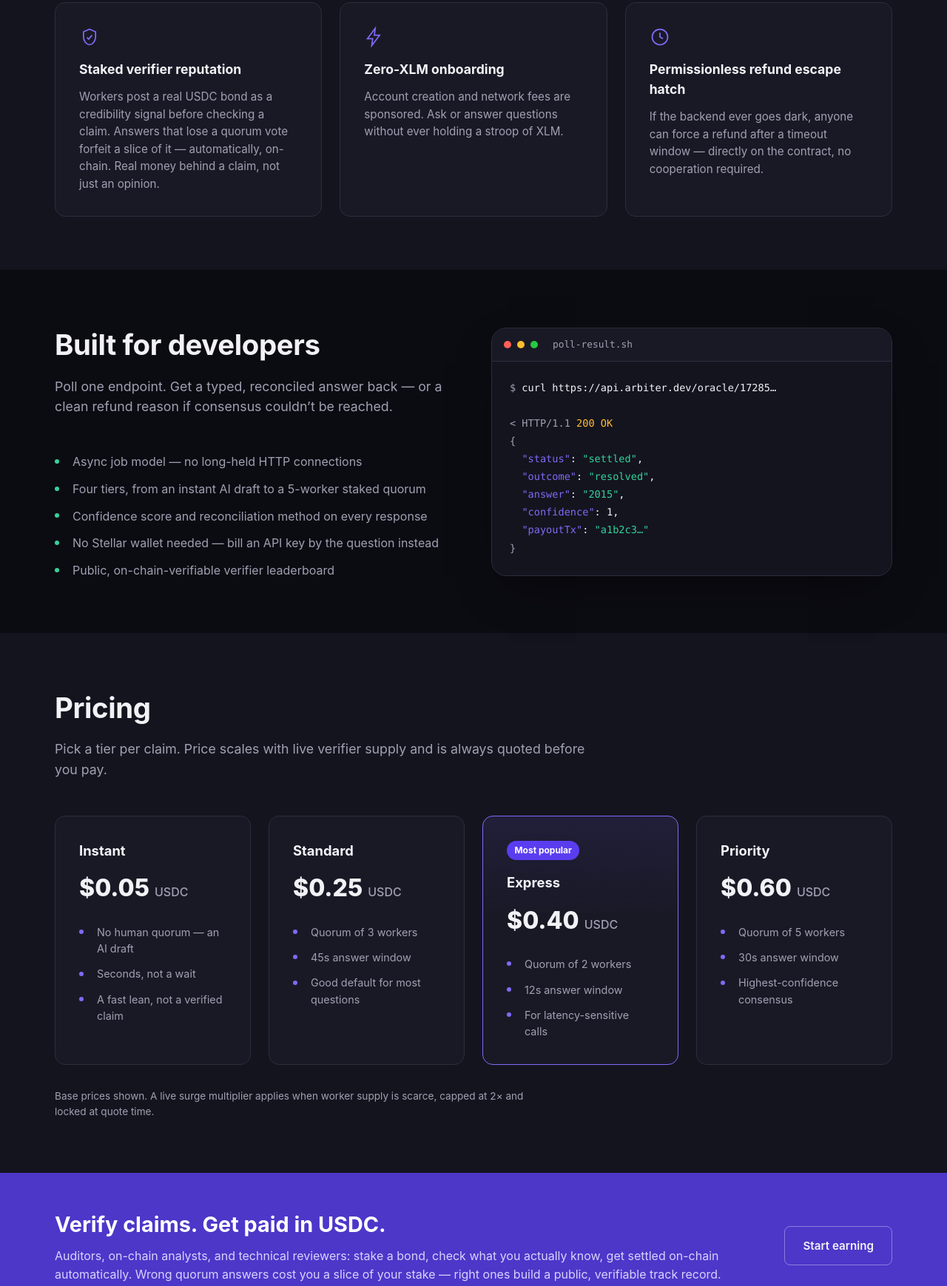
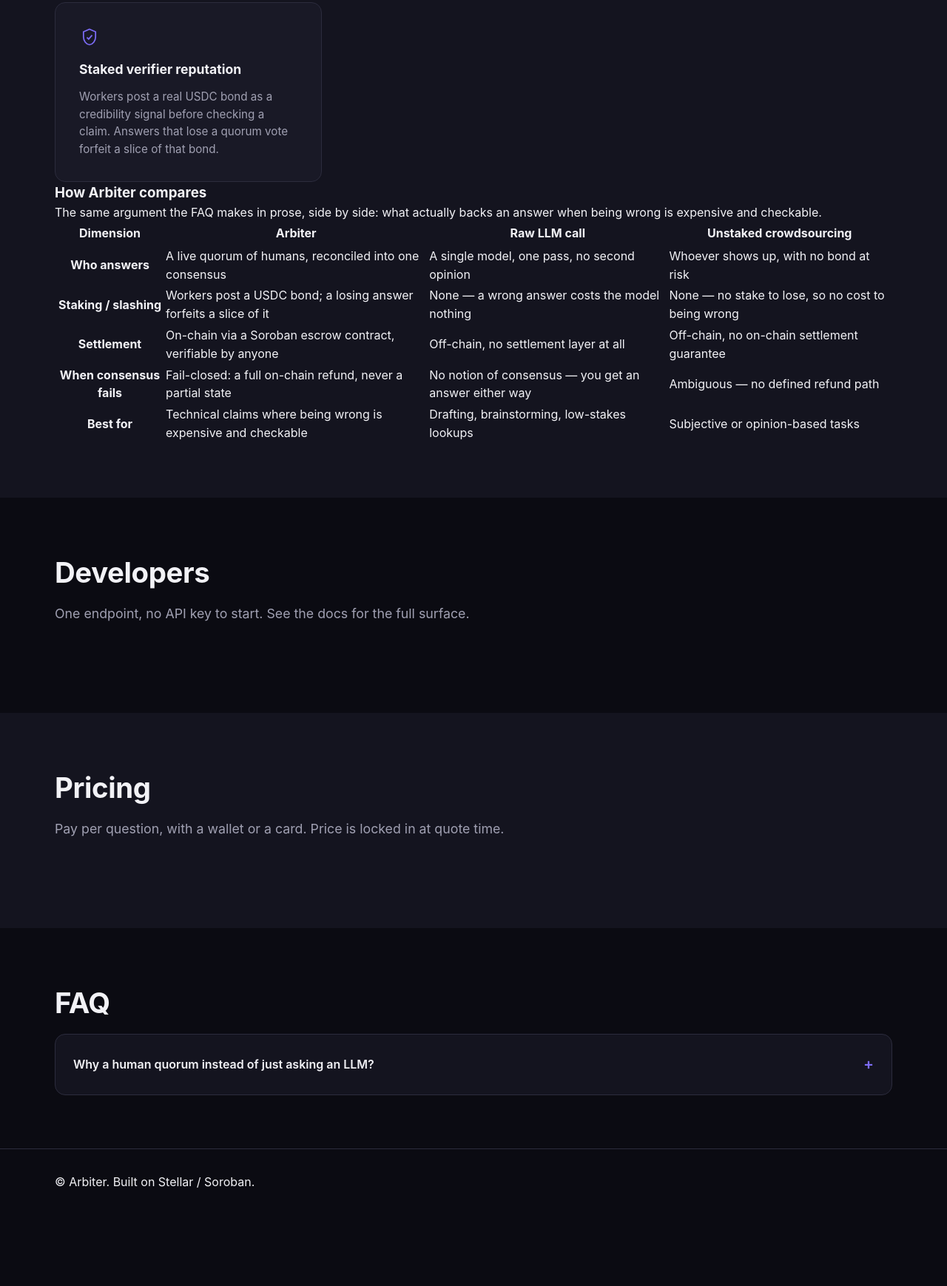
Before and after one commit to Arbiter-xyz/arbiter-app, a plain HTML site: page landing/index.html in a window 1280 px wide. Shown: the part 1871-3610 px from the top of the page at 74% size. After the commit the page ends 3513 px from the top, so only its background shows below. Drawn offline with Linux system fonts and the light colour scheme.

Commit message:
fix: #83 A comparison table (Arbiter vs. traditional oracle networks vs.
Closes #83

```diff
--- a/landing/index.html
+++ b/landing/index.html
@@ -152,59 +152,71 @@
             <svg class="feature-icon" viewBox="0 0 24 24" fill="none" stroke="currentColor" stroke-width="1.5" aria-hidden="true"><path d="M12 3l7 3v6c0 4.4-3 8.4-7 9-4-.6-7-4.6-7-9V6l7-3z"/><path d="M9 12.5l2 2 4-4.5"/></svg>
             <h3>Staked verifier reputation</h3>
             <p>Workers post a real USDC bond as a credibility signal before checking a claim.
-              Answers that lose a quorum vote forfeit a slice of it — automatically, on-chain.
-              Real money behind a claim, not just an opinion.</p>
+              Answers that lose a quorum vote forfeit a slice of that bond.</p>
           </article>
+        </div>
 
-          <article class="feature-card reveal">
-            <svg class="feature-icon" viewBox="0 0 24 24" fill="none" stroke="currentColor" stroke-width="1.5" aria-hidden="true"><path d="M13 2L4 14h6l-1 8 9-12h-6l1-8z"/></svg>
-            <h3>Zero-XLM onboarding</h3>
-            <p>Account creation and network fees are sponsored. Ask or answer questions without
-              ever holding a stroop of XLM.</p>
-          </article>
-
-          <article class="feature-card reveal">
-            <svg class="feature-icon" viewBox="0 0 24 24" fill="none" stroke="currentColor" stroke-width="1.5" aria-hidden="true"><circle cx="12" cy="12" r="9"/><path d="M12 7v5l3.5 2"/></svg>
-            <h3>Permissionless refund escape hatch</h3>
-            <p>If the backend ever goes dark, anyone can force a refund after a timeout window —
-              directly on the contract, no cooperation required.</p>
-          </article>
+        <!-- COMPARISON TABLE -->
+        <div class="comparison reveal" id="comparison">
+          <h3 class="comparison-heading">How Arbiter compares</h3>
+          <p class="comparison-sub">The same argument the FAQ makes in prose, side by side: what
+            actually backs an answer when being wrong is expensive and checkable.</p>
+          <div class="comparison-scroll">
+            <table class="comparison-table">
+              <caption class="sr-only">Comparison of Arbiter against a raw LLM call and unstaked crowdsourcing</caption>
+              <thead>
+                <tr>
+                  <th scope="col">Dimension</th>
+                  <th scope="col" class="is-arbiter">Arbiter</th>
+                  <th scope="col">Raw LLM call</th>
+                  <th scope="col">Unstaked crowdsourcing</th>
+                </tr>
+              </thead>
+              <tbody>
+                <tr>
+                  <th scope="row">Who answers</th>
+                  <td class="is-arbiter">A live quorum of humans, reconciled into one consensus</td>
+                  <td>A single model, one pass, no second opinion</td>
+                  <td>Whoever shows up, with no bond at risk</td>
+                </tr>
+                <tr>
+                  <th scope="row">Staking / slashing</th>
+                  <td class="is-arbiter">Workers post a USDC bond; a losing answer forfeits a slice of it</td>
+                  <td>None — a wrong answer costs the model nothing</td>
+                  <td>None — no stake to lose, so no cost to being wrong</td>
+                </tr>
+                <tr>
+                  <th scope="row">Settlement</th>
+                  <td class="is-arbiter">On-chain via a Soroban escrow contract, verifiable by anyone</td>
+                  <td>Off-chain, no settlement layer at all</td>
+                  <td>Off-chain, no on-chain settlement guarantee</td>
+                </tr>
+                <tr>
+                  <th scope="row">When consensus fails</th>
+                  <td class="is-arbiter">Fail-closed: a full on-chain refund, never a partial state</td>
+                  <td>No notion of consensus — you get an answer either way</td>
+                  <td>Ambiguous — no defined refund path</td>
+                </tr>
+                <tr>
+                  <th scope="row">Best for</th>
+                  <td class="is-arbiter">Technical claims where being wrong is expensive and checkable</td>
+                  <td>Drafting, brainstorming, low-stakes lookups</td>
+                  <td>Subjective or opinion-based tasks</td>
+                </tr>
+              </tbody>
+            </table>
+          </div>
         </div>
       </div>
     </section>
 
     <!-- DEVELOPERS -->
-    <section class="section" id="developers" aria-labelledby="dev-heading">
-      <div class="container dev-grid">
-        <div class="reveal">
-          <h2 id="dev-heading" class="section-heading">Built for developers</h2>
-          <p class="section-sub">Poll one endpoint. Get a typed, reconciled answer back — or a
-            clean refund reason if consensus couldn&rsquo;t be reached.</p>
-          <ul class="dev-list">
-            <li>Async job model — no long-held HTTP connections</li>
-            <li>Four tiers, from an instant AI draft to a 5-worker staked quorum</li>
-            <li>Confidence score and reconciliation method on every response</li>
-            <li>No Stellar wallet needed — bill an API key by the question instead</li>
-            <li>Public, on-chain-verifiable <a href="https://arbiter-app-ten.vercel.app/leaderboard.html">verifier leaderboard</a></li>
-          </ul>
-        </div>
-
-        <div class="terminal reveal" aria-label="Example: polling for a result">
-          <div class="terminal-bar">
-            <span class="dot dot-red" aria-hidden="true"></span><span class="dot dot-yellow" aria-hidden="true"></span><span class="dot dot-green" aria-hidden="true"></span>
-            <span class="terminal-title">poll-result.sh</span>
-          </div>
-          <pre class="terminal-body" tabindex="0"><code><span class="tok-muted">$</span> curl https://api.arbiter.dev/oracle/17285…
-
-<span class="tok-muted">&lt; HTTP/1.1</span> <span class="tok-status">200 OK</span>
-<span class="tok-brace">{</span>
-  <span class="tok-key">"status"</span>: <span class="tok-string">"settled"</span>,
-  <span class="tok-key">"outcome"</span>: <span class="tok-string">"resolved"</span>,
-  <span class="tok-key">"answer"</span>: <span class="tok-string">"2015"</span>,
-  <span class="tok-key">"confidence"</span>: 1,
-  <span class="tok-key">"payoutTx"</span>: <span class="tok-string">"a1b2c3…"</span>
-<span class="tok-brace">}</span></code></pre>
-        </div>
+    <section class="section" id="developers" aria-labelledby="developers-heading">
+      <div class="container">
+        <h2 id="developers-heading" class="section-heading reveal">Developers</h2>
+        <p class="section-sub reveal">One endpoint, no API key to start. See the
+          <a href="https://github.com/Arbiter-xyz/arbiter-backend#readme">docs</a> for the full
+          surface.</p>
       </div>
     </section>
 
@@ -212,161 +224,31 @@
     <section class="section section-alt" id="pricing" aria-labelledby="pricing-heading">
       <div class="container">
         <h2 id="pricing-heading" class="section-heading reveal">Pricing</h2>
-        <p class="section-sub reveal">Pick a tier per claim. Price scales with live verifier
-          supply and is always quoted before you pay.</p>
-
-        <div class="pricing-grid">
-          <article class="price-card reveal">
-            <h3>Instant</h3>
-            <p class="price">$0.05 <span>USDC</span></p>
-            <ul>
-              <li>No human quorum — an AI draft</li>
-              <li>Seconds, not a wait</li>
-              <li>A fast lean, not a verified claim</li>
-            </ul>
-          </article>
-
-          <article class="price-card reveal">
-            <h3>Standard</h3>
-            <p class="price">$0.25 <span>USDC</span></p>
-            <ul>
-              <li>Quorum of 3 workers</li>
-              <li>45s answer window</li>
-              <li>Good default for most questions</li>
-            </ul>
-          </article>
-
-          <article class="price-card price-card-featured reveal">
-            <p class="price-badge">Most popular</p>
-            <h3>Express</h3>
-            <p class="price">$0.40 <span>USDC</span></p>
-            <ul>
-              <li>Quorum of 2 workers</li>
-              <li>12s answer window</li>
-              <li>For latency-sensitive calls</li>
-            </ul>
-          </article>
-
-          <article class="price-card reveal">
-            <h3>Priority</h3>
-            <p class="price">$0.60 <span>USDC</span></p>
-            <ul>
-              <li>Quorum of 5 workers</li>
-              <li>30s answer window</li>
-              <li>Highest-confidence consensus</li>
-            </ul>
-          </article>
-        </div>
-        <p class="pricing-note reveal">Base prices shown. A live surge multiplier applies when
-          worker supply is scarce, capped at 2× and locked at quote time.</p>
-      </div>
-    </section>
-
-    <!-- FOR WORKERS -->
-    <section class="worker-band" aria-labelledby="worker-heading">
-      <div class="container worker-band-inner reveal">
-        <div>
-          <h2 id="worker-heading">Verify claims. Get paid in USDC.</h2>
-          <p>Auditors, on-chain analysts, and technical reviewers: stake a bond, check what you
-            actually know, get settled on-chain automatically. Wrong quorum answers cost you a
-            slice of your stake — right ones build a public, verifiable track record.</p>
-        </div>
-        <a href="#" class="btn btn-secondary btn-on-dark">Start earning</a>
-      </div>
-    </section>
-
-    <!-- TRUST / TECHNICAL CREDIBILITY -->
-    <section class="section trust-strip" aria-labelledby="trust-heading">
-      <div class="container">
-        <h2 id="trust-heading" class="sr-only">Technical credibility</h2>
-        <ul class="trust-grid reveal">
-          <li><strong>49</strong><span>contract tests passing</span></li>
-          <li><strong>120</strong><span>backend tests passing</span></li>
-          <li><strong>100%</strong><span>fail-closed settlement paths</span></li>
-          <li><strong>Open</strong><span>architecture, verifiable on-chain</span></li>
-        </ul>
-        <p class="trust-live" id="trust-live" aria-live="polite"></p>
+        <p class="section-sub reveal">Pay per question, with a wallet or a card. Price is locked
+          in at quote time.</p>
       </div>
     </section>
 
     <!-- FAQ -->
     <section class="section" id="faq" aria-labelledby="faq-heading">
-      <div class="container faq-container">
-        <h2 id="faq-heading" class="section-heading reveal">Frequently asked</h2>
-
-        <div class="faq-list reveal">
-          <details class="faq-item">
+      <div class="container">
+        <h2 id="faq-heading" class="section-heading reveal">FAQ</h2>
+        <div class="faq-list">
+          <details class="faq-item reveal">
             <summary>Why a human quorum instead of just asking an LLM?</summary>
-            <p>For claims where being wrong is expensive — an audit finding, whether a contract
-              actually does what it claims, whether an on-chain event happened the way it's
-              described — a raw LLM call has no skin in the game. Arbiter's quorum does: workers
-              post a real USDC bond, and a wrong answer that loses the quorum vote costs them a
-              slice of it. If you just want a fast lean with no stake behind it, the Instant tier
-              gives you that directly, priced and labeled differently from a verified answer.</p>
+            <p>A raw LLM call has no stake behind it — if it&rsquo;s wrong, nothing happens to
+              anyone. Arbiter&rsquo;s workers post a real USDC bond before answering, and a losing
+              answer forfeits a slice of it. That staked accountability, settled on-chain, is the
+              difference between a guess and a checked answer.</p>
           </details>
-
-          <details class="faq-item">
-            <summary>What happens if workers disagree?</summary>
-            <p>Answers are reconciled by an LLM tolerant of paraphrasing, with a deterministic
-              fallback if that call ever fails. If confidence stays below threshold, the full
-              payment is refunded — never split or estimated.</p>
-          </details>
-
-          <details class="faq-item">
-            <summary>How fast is settlement?</summary>
-            <p>Once a quorum of workers has answered, reconciliation and on-chain settlement
-              typically complete in seconds. You poll one job endpoint until it reports
-              <code>settled</code>.</p>
-          </details>
-
-          <details class="faq-item">
-            <summary>What if the backend goes down?</summary>
-            <p>Every pending question carries a timeout window after which <em>anyone</em> — not
-              just Arbiter — can force a full refund directly on the contract. Your funds are
-              never dependent on our infrastructure staying up.</p>
-          </details>
-
-          <details class="faq-item">
-            <summary>Do I need to hold XLM?</summary>
-            <p>No. Account creation and network fees are sponsored for both payers and workers.
-              You only ever need USDC.</p>
-          </details>
-
-          <details class="faq-item">
-            <summary>What network does Arbiter run on?</summary>
-            <p>Arbiter is built and tested on Stellar Testnet today. Mainnet deployment follows
-              an independent contract audit.</p>
-          </details>
-        </div>
-      </div>
-    </section>
-
-    <!-- FINAL CTA -->
-    <section class="final-cta" aria-labelledby="final-cta-heading">
-      <div class="container reveal">
-        <h2 id="final-cta-heading">Ask your first question in under a minute.</h2>
-        <div class="hero-actions center">
-          <a href="#try-it-input" class="btn btn-primary">Ask a question live</a>
-          <a href="https://github.com/Arbiter-xyz/arbiter-backend#readme" class="btn btn-secondary">Read the docs</a>
         </div>
       </div>
     </section>
   </main>
 
   <footer class="site-footer">
-    <div class="container footer-inner">
-      <a href="#top" class="logo">
-        <span class="logo-mark" aria-hidden="true"></span>
-        Arbiter
-      </a>
-      <nav aria-label="Footer">
-        <ul>
-          <li><a href="https://github.com/Arbiter-xyz/arbiter-backend#readme">Docs</a></li>
-          <li><a href="https://github.com/Arbiter-xyz">GitHub</a></li>
-          <li><a href="#faq">FAQ</a></li>
-        </ul>
-      </nav>
-      <p class="footer-note">Testnet build. Not audited. Not financial advice.</p>
+    <div class="container">
+      <p>&copy; Arbiter. Built on Stellar / Soroban.</p>
     </div>
   </footer>
 
```
